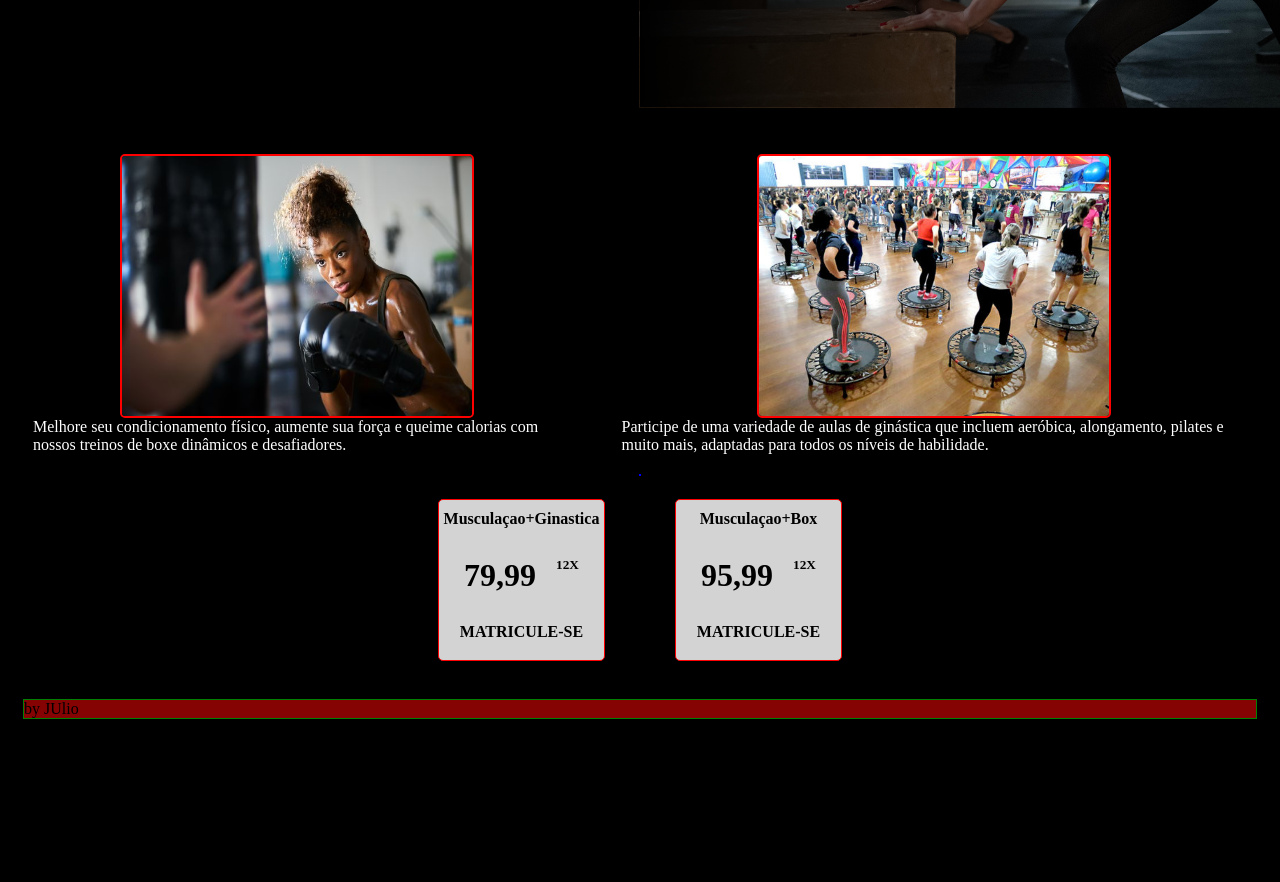
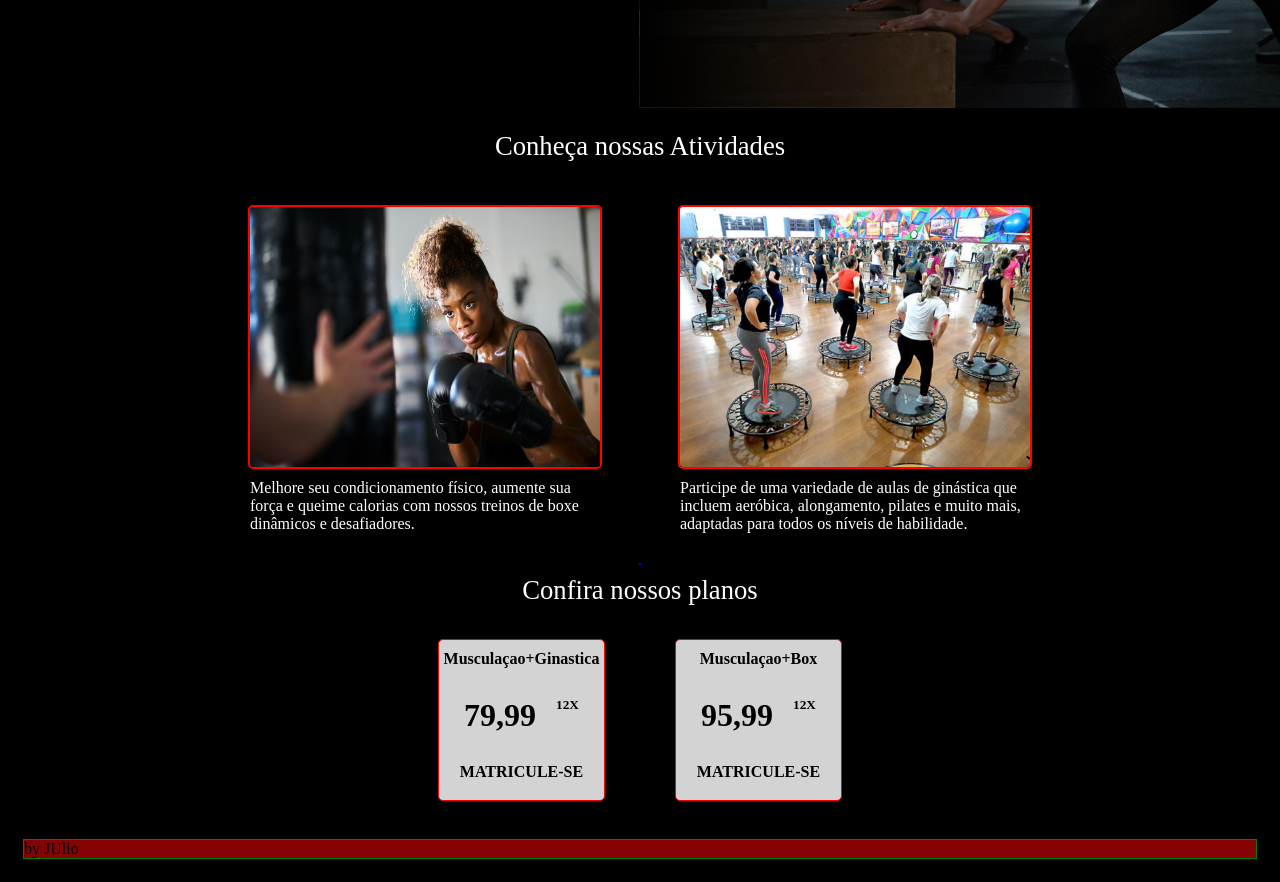
Before and after one commit to Euflausino/siteacademia, a plain HTML site: page index.html in a window 1280 px wide. Shown: the part 580-1462 px from the top of the page. Before the commit the page ends 1322 px from the top, so only its background shows below. Drawn offline with Linux system fonts and the light colour scheme.

Commit message:
text of the main

```diff
--- a/index.html
+++ b/index.html
@@ -9,12 +9,18 @@
 <body>
     <img id="logo" src="imagens joy/1.png" >
 
+    <p>Conheça nossas Atividades</p>
+
     <header>
         <div id="imagens">
-            <ul><img id="Box" src="imagens joy/boxe-luta.jpg" >Melhore seu condicionamento físico, aumente sua força e queime calorias com nossos treinos de boxe dinâmicos e desafiadores.</ul>
+            <ul><img id="Box" src="imagens joy/boxe-luta.jpg" >
+                <div class="text1">Melhore seu condicionamento físico, aumente sua força e queime calorias com nossos treinos de boxe dinâmicos e desafiadores.</div>
+
+            </ul>
 
 
-            <ul><img id="jump" src="imagens joy/JumpAcademia.jpg" >Participe de uma variedade de aulas de ginástica que incluem aeróbica, alongamento, pilates e muito mais, adaptadas para todos os níveis de habilidade.
+            <ul><img id="jump" src="imagens joy/JumpAcademia.jpg" >
+                <div class="text2"> Participe de uma variedade de aulas de ginástica que incluem aeróbica, alongamento, pilates e muito mais, adaptadas para todos os níveis de habilidade.</div>
             </ul>
 
 
@@ -28,7 +34,10 @@
 
      </nav>
 
+     <p>Confira nossos planos</p>
+
      <main>
+
         <div id="plano1">
             <b>Musculaçao+Ginastica</b>
             <br>
--- a/style.css
+++ b/style.css
@@ -10,6 +10,7 @@ body{
     background: rgb(0, 0, 0);
     margin: 3px;
     flex: 1 1 100vw;
+    overflow-x: hidden;
 }
 
 
@@ -29,6 +30,7 @@ body{
 
 
 header {
+
     display: flex;
     justify-content: center;
     flex: 100vw;
@@ -37,6 +39,24 @@ header {
     margin-top: 1vw;
     color: white;
 
+
+}
+
+
+.text1,
+.text2 {
+    width: 350px;
+}
+
+
+p{
+
+    display: flex;
+    flex: 100vw;
+    justify-content: center;
+    color: white;
+    font-size: 20pt;
+
 }
 
 
@@ -44,7 +64,7 @@ main{
 
     display: flex;
     justify-content: center;
-    flex: 100vw;
+    flex: 1 1 100vw;
     gap: 50px;
     margin: auto;
     margin-top: 1vw;
```
